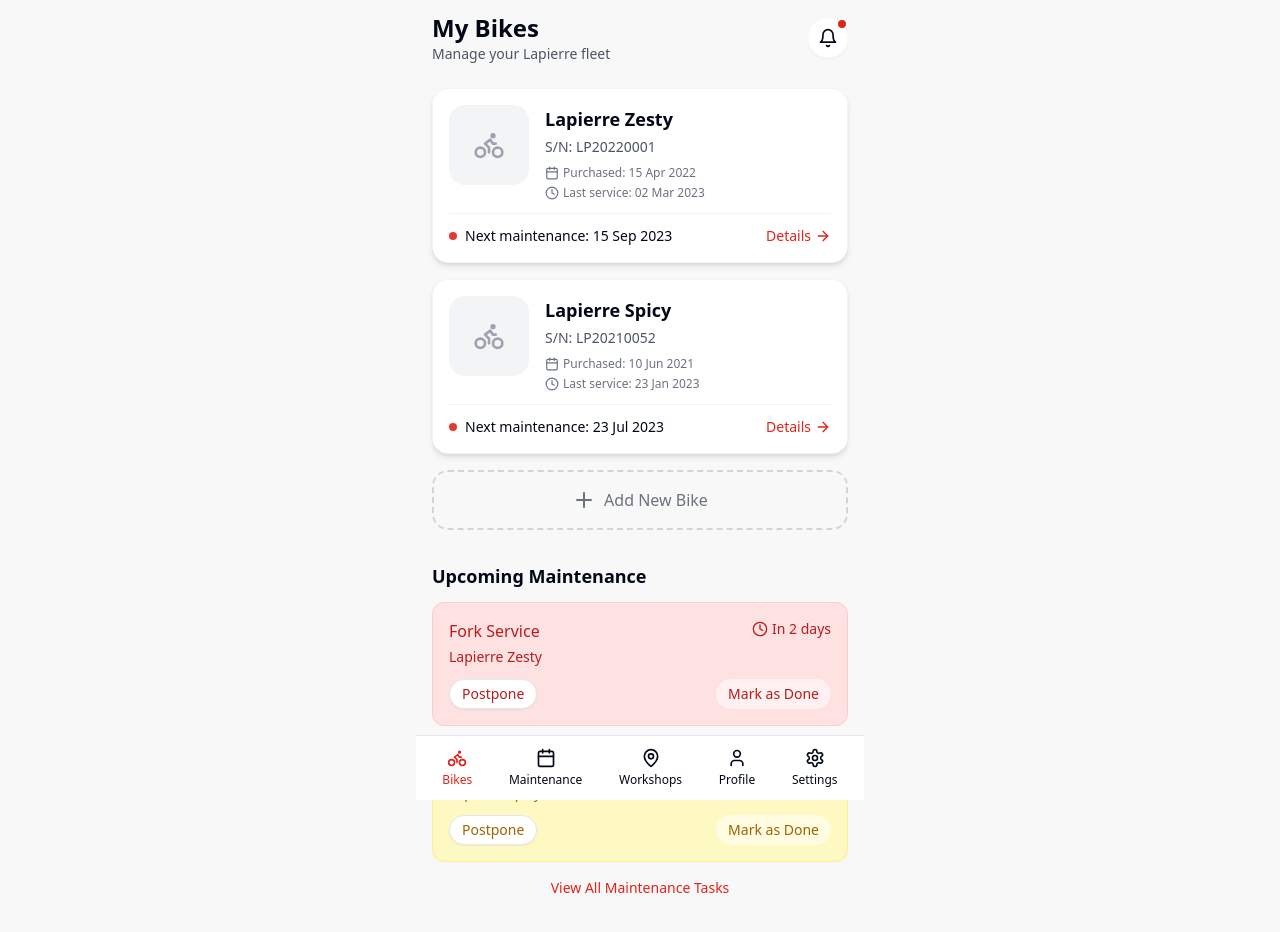
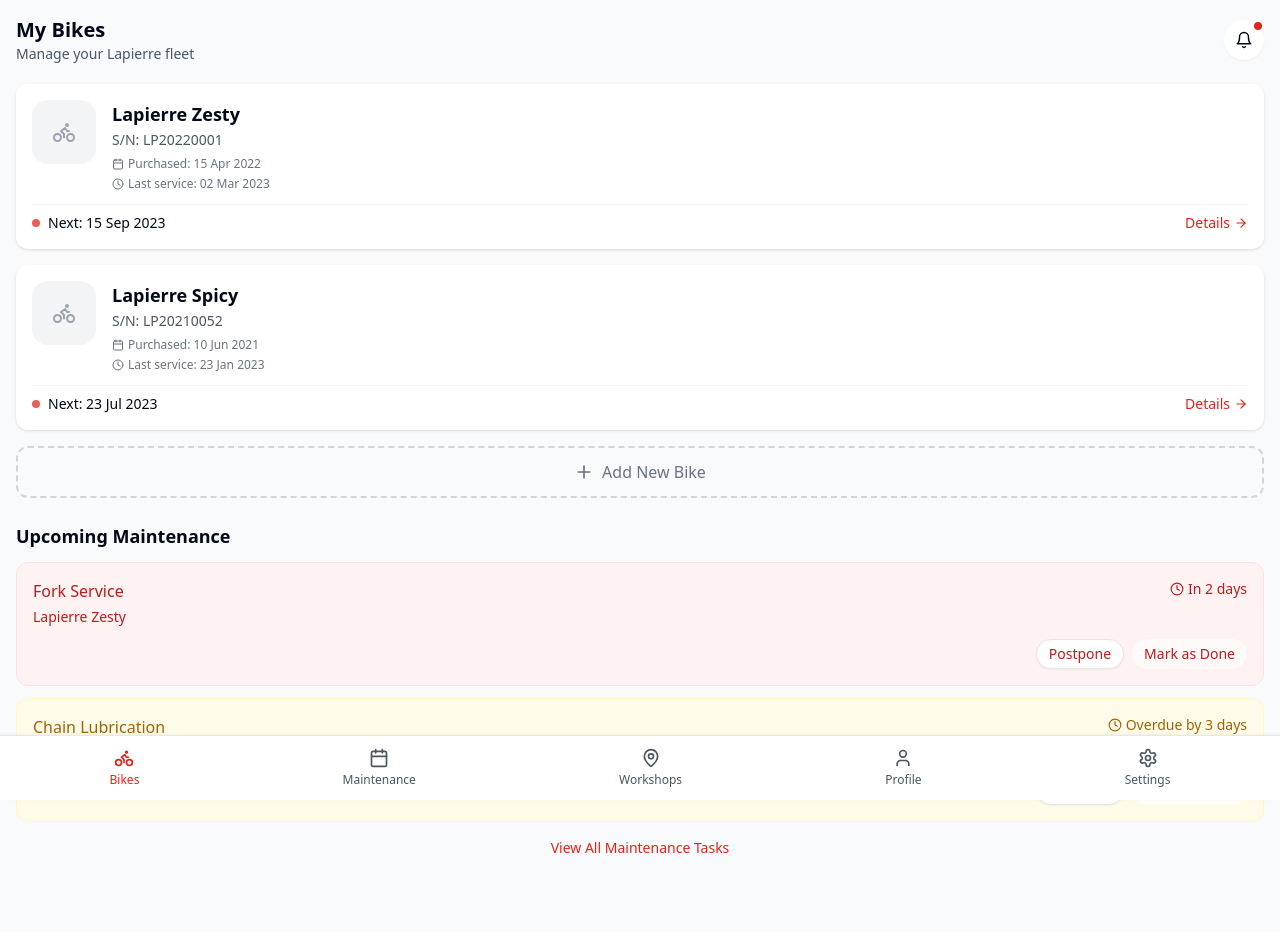
Before and after one commit to quentinhoff/lapierre-bike-care, a React (Vite) app: page /dashboard in a window 1280 px wide. Shown: the top 932 px of the page. Built offline with nearby package versions, Linux system fonts and the light colour scheme.

Commit message:
Refactor: Apply UI improvements based on wireframe
Apply UI improvements to the application based on the provided wireframe, including styling and layout adjustments.

```diff
--- a/src/components/Bike/BikeCard.tsx
+++ b/src/components/Bike/BikeCard.tsx
@@ -23,13 +23,13 @@ const BikeCard: React.FC<BikeCardProps> = ({
   imageUrl
 }) => {
   return (
-    <div className="bike-card animate-fade-in">
+    <div className="bg-white rounded-xl shadow p-4 mb-4">
       <div className="flex items-start">
-        <div className="h-20 w-20 rounded-lg bg-gray-100 flex items-center justify-center overflow-hidden">
+        <div className="h-16 w-16 rounded-lg bg-gray-100 flex items-center justify-center overflow-hidden">
           {imageUrl ? (
             <img src={imageUrl} alt={model} className="h-full w-full object-cover" />
           ) : (
-            <Bike size={32} className="text-gray-400" />
+            <Bike size={24} className="text-gray-400" />
           )}
         </div>
 
@@ -37,16 +37,16 @@ const BikeCard: React.FC<BikeCardProps> = ({
           <div className="flex justify-between items-start">
             <h3 className="font-semibold text-lg">{model}</h3>
           </div>
-          <p className="text-sm text-gray-600 mt-1">S/N: {serialNumber}</p>
+          <p className="text-sm text-gray-600 mt-0.5">S/N: {serialNumber}</p>
 
-          <div className="flex items-center mt-2 text-xs text-gray-500">
-            <Calendar size={14} className="mr-1" />
+          <div className="flex items-center mt-1.5 text-xs text-gray-500">
+            <Calendar size={12} className="mr-1" />
             <span>Purchased: {purchaseDate}</span>
           </div>
 
           {lastMaintenance && (
             <div className="flex items-center mt-1 text-xs text-gray-500">
-              <Clock size={14} className="mr-1" />
+              <Clock size={12} className="mr-1" />
               <span>Last service: {lastMaintenance}</span>
             </div>
           )}
@@ -54,15 +54,15 @@ const BikeCard: React.FC<BikeCardProps> = ({
       </div>
 
       {nextMaintenance && (
-        <div className="mt-3 pt-3 border-t border-gray-100">
+        <div className="mt-3 pt-2 border-t border-gray-100">
           <div className="flex justify-between items-center">
             <div className="flex items-center">
               <div className="w-2 h-2 rounded-full bg-lapierre-red mr-2 animate-pulse-light"></div>
-              <p className="text-sm font-medium">Next maintenance: {nextMaintenance}</p>
+              <p className="text-sm">Next: {nextMaintenance}</p>
             </div>
-            <Link to={`/bike/${id}`} className="text-lapierre-red flex items-center text-sm font-medium">
+            <Link to={`/bike/${id}`} className="text-lapierre-red flex items-center text-sm">
               Details
-              <ArrowRight size={16} className="ml-1" />
+              <ArrowRight size={14} className="ml-1" />
             </Link>
           </div>
         </div>
--- a/src/components/Layout/MobileLayout.tsx
+++ b/src/components/Layout/MobileLayout.tsx
@@ -20,9 +20,9 @@ const MobileLayout: React.FC<MobileLayoutProps> = ({
   const path = location.pathname;
 
   return (
-    <div className="mobile-container">
+    <div className="min-h-screen bg-gray-50">
       {title && (
-        <header className="mobile-header flex items-center">
+        <header className="sticky top-0 z-10 bg-white/95 backdrop-blur-sm border-b border-gray-200 px-4 py-3 flex items-center shadow-sm">
           {showBackButton && (
             <button
               onClick={onBack}
@@ -35,28 +35,28 @@ const MobileLayout: React.FC<MobileLayoutProps> = ({
         </header>
       )}
 
-      <main className="mobile-content pb-16">
+      <main className="p-4 pb-20">
         {children}
       </main>
 
-      <nav className="mobile-nav-bar">
-        <Link to="/dashboard" className={`nav-item ${path === '/dashboard' ? 'active' : ''}`}>
+      <nav className="fixed bottom-0 left-0 right-0 bg-white border-t border-gray-200 flex justify-around items-center py-2 px-2 z-10 shadow-[0_-1px_3px_rgba(0,0,0,0.05)]">
+        <Link to="/dashboard" className={`flex flex-col items-center justify-center px-3 py-1 ${path === '/dashboard' ? 'text-lapierre-red' : 'text-gray-600'}`}>
           <Bike size={20} />
           <span className="text-xs mt-1">Bikes</span>
         </Link>
-        <Link to="/maintenance" className={`nav-item ${path === '/maintenance' ? 'active' : ''}`}>
+        <Link to="/maintenance" className={`flex flex-col items-center justify-center px-3 py-1 ${path === '/maintenance' ? 'text-lapierre-red' : 'text-gray-600'}`}>
           <Calendar size={20} />
           <span className="text-xs mt-1">Maintenance</span>
         </Link>
-        <Link to="/workshops" className={`nav-item ${path === '/workshops' ? 'active' : ''}`}>
+        <Link to="/workshops" className={`flex flex-col items-center justify-center px-3 py-1 ${path === '/workshops' ? 'text-lapierre-red' : 'text-gray-600'}`}>
           <MapPin size={20} />
           <span className="text-xs mt-1">Workshops</span>
         </Link>
-        <Link to="/profile" className={`nav-item ${path === '/profile' ? 'active' : ''}`}>
+        <Link to="/profile" className={`flex flex-col items-center justify-center px-3 py-1 ${path === '/profile' ? 'text-lapierre-red' : 'text-gray-600'}`}>
           <User size={20} />
           <span className="text-xs mt-1">Profile</span>
         </Link>
-        <Link to="/settings" className={`nav-item ${path === '/settings' ? 'active' : ''}`}>
+        <Link to="/settings" className={`flex flex-col items-center justify-center px-3 py-1 ${path === '/settings' ? 'text-lapierre-red' : 'text-gray-600'}`}>
           <Settings size={20} />
           <span className="text-xs mt-1">Settings</span>
         </Link>
--- a/src/components/Maintenance/ReminderCard.tsx
+++ b/src/components/Maintenance/ReminderCard.tsx
@@ -20,13 +20,13 @@ const ReminderCard: React.FC<ReminderCardProps> = ({
   const getPriorityStyles = () => {
     switch (priority) {
       case 'high':
-        return 'bg-red-100 text-red-700 border-red-200';
+        return 'bg-red-50 text-red-700 border-red-100';
       case 'medium':
-        return 'bg-yellow-100 text-yellow-700 border-yellow-200';
+        return 'bg-yellow-50 text-yellow-700 border-yellow-100';
       case 'low':
-        return 'bg-green-100 text-green-700 border-green-200';
+        return 'bg-green-50 text-green-700 border-green-100';
       default:
-        return 'bg-gray-100 text-gray-700 border-gray-200';
+        return 'bg-gray-50 text-gray-700 border-gray-100';
     }
   };
 
@@ -38,16 +38,16 @@ const ReminderCard: React.FC<ReminderCardProps> = ({
           <p className="text-sm mt-1">{bikeModel}</p>
         </div>
         <div className="flex items-center text-sm">
-          <Clock size={16} className="mr-1" />
+          <Clock size={14} className="mr-1" />
           <span>{dueDate}</span>
         </div>
       </div>
 
-      <div className="mt-3 flex justify-between">
+      <div className="mt-3 flex justify-end gap-2">
         <button className="bg-white rounded-full px-3 py-1 text-sm shadow-sm border border-gray-200">
           Postpone
         </button>
-        <button className="bg-white/50 backdrop-blur-sm rounded-full px-3 py-1 text-sm font-medium">
+        <button className="bg-white/60 backdrop-blur-sm rounded-full px-3 py-1 text-sm font-medium">
           Mark as Done
         </button>
       </div>
--- a/src/index.css
+++ b/src/index.css
@@ -91,57 +91,26 @@
   }
 
   body {
-    @apply bg-lapierre-light text-foreground font-sans;
-  }
-
-  /* Mobile app styling */
-  .mobile-container {
-    @apply max-w-md mx-auto min-h-screen relative overflow-hidden bg-lapierre-light;
-  }
-
-  .mobile-header {
-    @apply sticky top-0 z-10 bg-white/90 backdrop-blur-sm border-b border-gray-200 px-4 py-3;
-  }
-
-  .mobile-content {
-    @apply px-4 py-3 pb-20;
-  }
-
-  .mobile-nav-bar {
-    @apply fixed bottom-0 left-0 right-0 z-10 bg-white border-t border-gray-200 flex justify-around items-center py-2 px-2 max-w-md mx-auto;
-  }
-
-  .nav-item {
-    @apply flex flex-col items-center justify-center px-2 py-1 rounded-lg;
-  }
-
-  .nav-item.active {
-    @apply text-lapierre-red;
+    @apply bg-gray-50 text-foreground font-sans;
   }
 }
 
 @layer components {
   .btn-primary {
-    @apply bg-lapierre-red hover:bg-lapierre-red/90 text-white font-medium py-2 px-4 rounded-full transition-all;
+    @apply bg-lapierre-red hover:bg-lapierre-red/90 text-white font-medium py-2.5 px-4 rounded-full transition-all;
   }
 
   .btn-secondary {
-    @apply bg-white border border-gray-200 text-gray-800 font-medium py-2 px-4 rounded-full hover:bg-gray-50 transition-all;
-  }
-
-  .bike-card {
-    @apply bg-white rounded-2xl shadow-md p-4 mb-4 border border-gray-100;
-  }
-
-  .maintenance-card {
-    @apply bg-white rounded-2xl p-4 mb-3 border border-gray-200;
-  }
-
-  .workshop-card {
-    @apply bg-white rounded-xl p-3 shadow-sm;
+    @apply bg-white border border-gray-200 text-gray-800 font-medium py-2.5 px-4 rounded-full hover:bg-gray-50 transition-all;
   }
 
   .form-input {
-    @apply w-full rounded-lg border border-gray-300 px-4 py-3 focus:border-lapierre-red focus:ring-1 focus:ring-lapierre-red;
+    @apply w-full rounded-lg border border-gray-300 px-4 py-2.5 focus:border-lapierre-red focus:ring-1 focus:ring-lapierre-red;
   }
 }
+
+@layer utilities {
+  .animate-pulse-light {
+    @apply animate-[pulse_2s_infinite_ease-in-out];
+  }
+}
--- a/src/pages/AddBike.tsx
+++ b/src/pages/AddBike.tsx
@@ -63,7 +63,7 @@ const AddBike = () => {
         </div>
       ) : (
         <div>
-          <form onSubmit={handleSubmit} className="space-y-6">
+          <form onSubmit={handleSubmit} className="space-y-5">
             {/* Bike photo */}
             <div className="flex justify-center">
               <div className="w-40 h-40 bg-gray-100 rounded-xl flex flex-col items-center justify-center">
--- a/src/pages/Dashboard.tsx
+++ b/src/pages/Dashboard.tsx
@@ -50,24 +50,24 @@ const Dashboard = () => {
   return (
     <MobileLayout>
       {/* Header */}
-      <div className="flex justify-between items-center mb-6">
+      <div className="flex justify-between items-center mb-5">
         <div>
-          <h1 className="text-2xl font-bold">My Bikes</h1>
+          <h1 className="text-xl font-bold">My Bikes</h1>
           <p className="text-gray-600 text-sm">Manage your Lapierre fleet</p>
         </div>
         <Link
           to="/notifications"
           className="relative w-10 h-10 flex items-center justify-center bg-white rounded-full shadow-sm"
         >
-          <Bell size={20} />
+          <Bell size={18} />
           <span className="absolute top-0 right-0 w-3 h-3 bg-lapierre-red rounded-full border-2 border-white"></span>
         </Link>
       </div>
 
       {/* Bikes List */}
-      <div className="mb-8">
+      <div className="mb-6">
         {bikes.map(bike => (
-          <Link key={bike.id} to={`/bike/${bike.id}`}>
+          <Link key={bike.id} to={`/bike/${bike.id}`} className="block">
             <BikeCard
               id={bike.id}
               model={bike.model}
@@ -82,16 +82,16 @@ const Dashboard = () => {
 
         <Link
           to="/add-bike"
-          className="flex items-center justify-center p-4 border-2 border-dashed border-gray-300 rounded-2xl text-gray-500 hover:border-lapierre-red hover:text-lapierre-red transition-colors"
+          className="flex items-center justify-center p-3 border-2 border-dashed border-gray-300 rounded-xl text-gray-500 hover:border-lapierre-red hover:text-lapierre-red transition-colors"
         >
-          <Plus size={24} className="mr-2" />
+          <Plus size={20} className="mr-2" />
           <span className="font-medium">Add New Bike</span>
         </Link>
       </div>
 
       {/* Maintenance Reminders */}
       <div>
-        <h2 className="text-lg font-semibold mb-3">Upcoming Maintenance</h2>
+        <h2 className="font-semibold text-lg mb-3">Upcoming Maintenance</h2>
 
         {reminders.map(reminder => (
           <ReminderCard
```
Also changed, not shown: src/pages/Index.tsx (+5 -7 lines).
